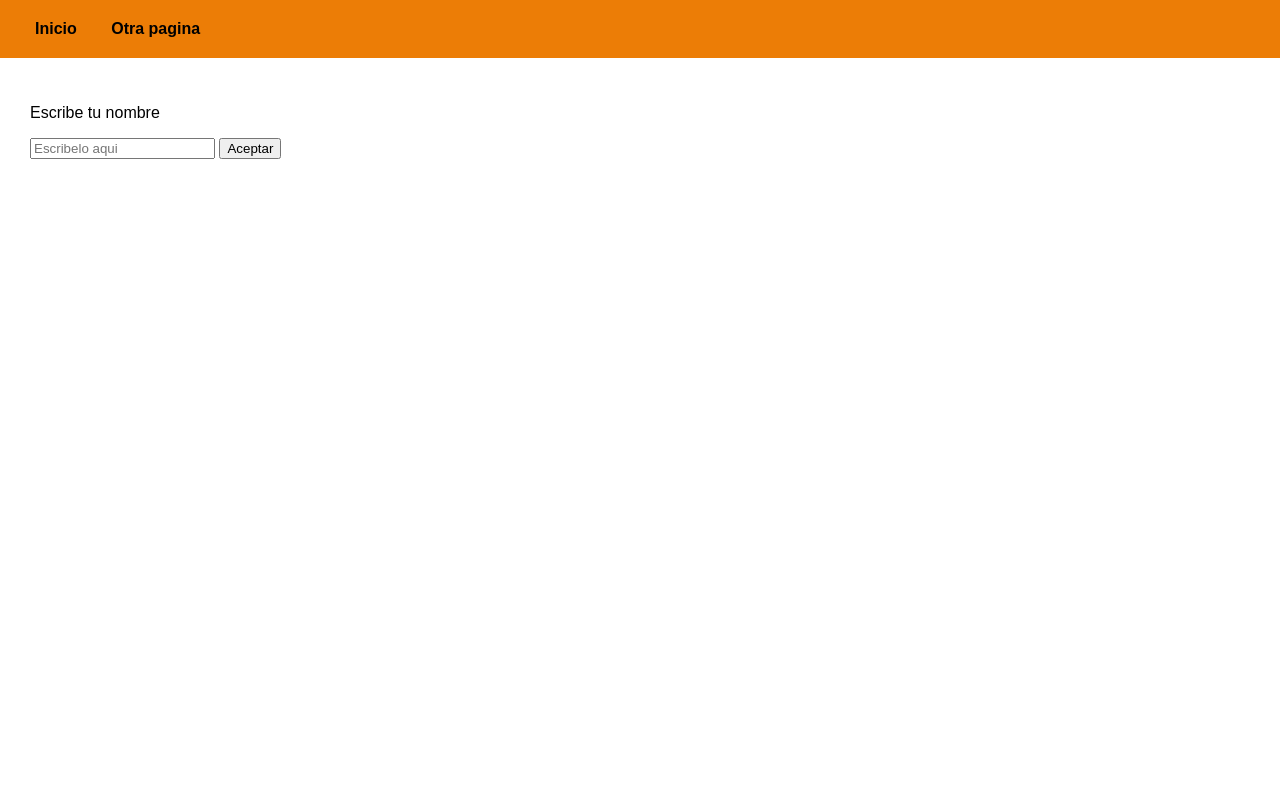
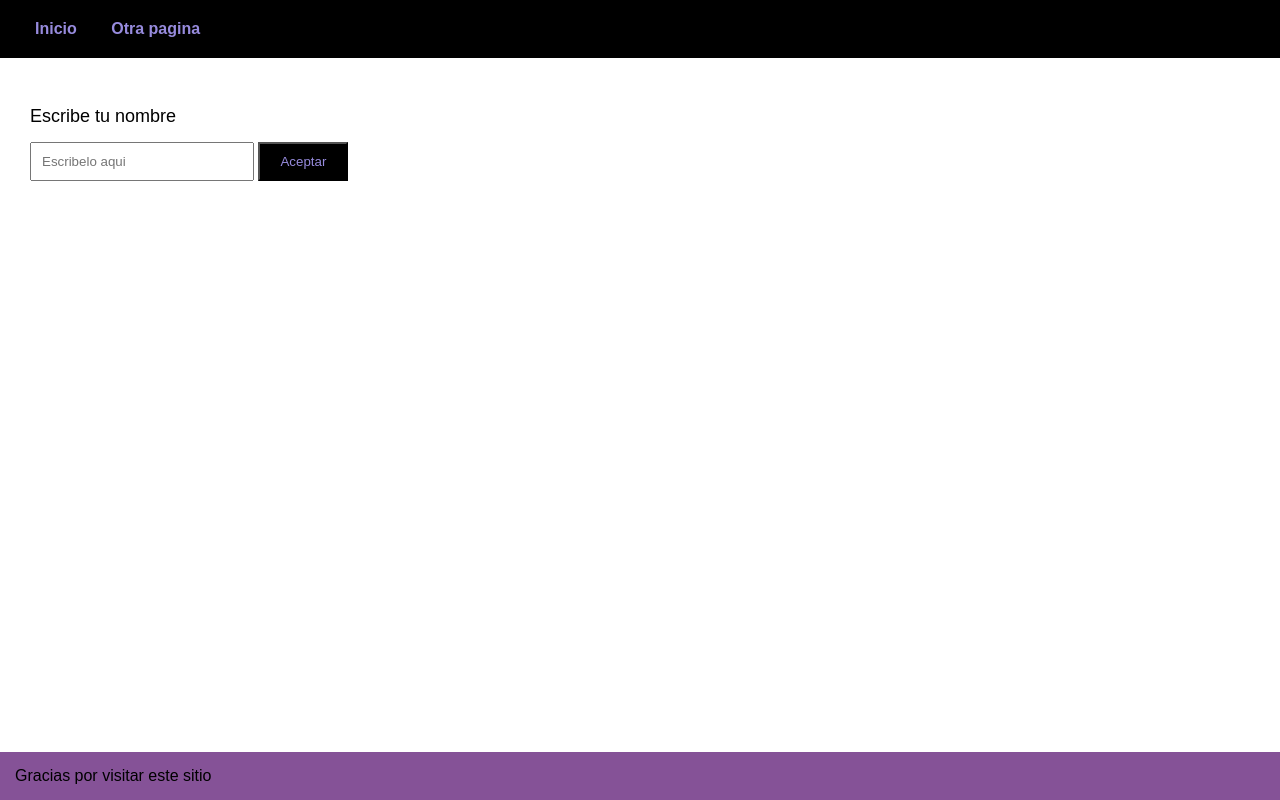
Before and after one commit to Efrain-valeen/ee, a plain HTML site: page index.html in a window 1280 px wide. Drawn offline with Linux system fonts and the light colour scheme.

Commit message:
segundo commit

```diff
--- a/index.html
+++ b/index.html
@@ -18,10 +18,13 @@
             <div>
                 <p>Escribe tu nombre</p>
 
-                <input type="text" placeholder="Escribelo aqui">
-                <button>Aceptar</button>
+                <input class="input-welcome" type="text" placeholder="Escribelo aqui">
+                <button class="button-ok">Aceptar</button>
             </div>
 
         </main>
+        <footer>
+            Gracias por visitar este sitio
+        </footer>
     </body>
 </html>
--- a/resources/styles.css
+++ b/resources/styles.css
@@ -8,13 +8,13 @@ html, body{
 }
 
 header{
-    background-color: #ec7d06;
+    background-color: #000000;
     text-align: left;
     padding: 20px;
 }
 
 header a{
-    color: #000;
+    color: #978bdd;
     /** El primer valor aplica para top bottom y el segundo para left right **/
     margin: 0 15px;
     text-decoration: none;
@@ -26,3 +26,29 @@ main{
     padding: 30px;
     text-align: left;
 }
+
+main p{
+    font-size: 18px;
+    margin-bottom: 15px;
+
+}
+.input-welcome{
+    padding: 10px;
+    width: 200px;
+    margin-bottom: 20px;
+}
+.button-ok{
+    padding: 10px 20px;
+    background-color: #000000;
+    color: #978bdd;
+    cursor: pointer;
+}
+footer{
+    background-color: #855297;
+    color: #000;;
+    text-align: left;
+    padding: 15px;
+
+
+
+}
```
